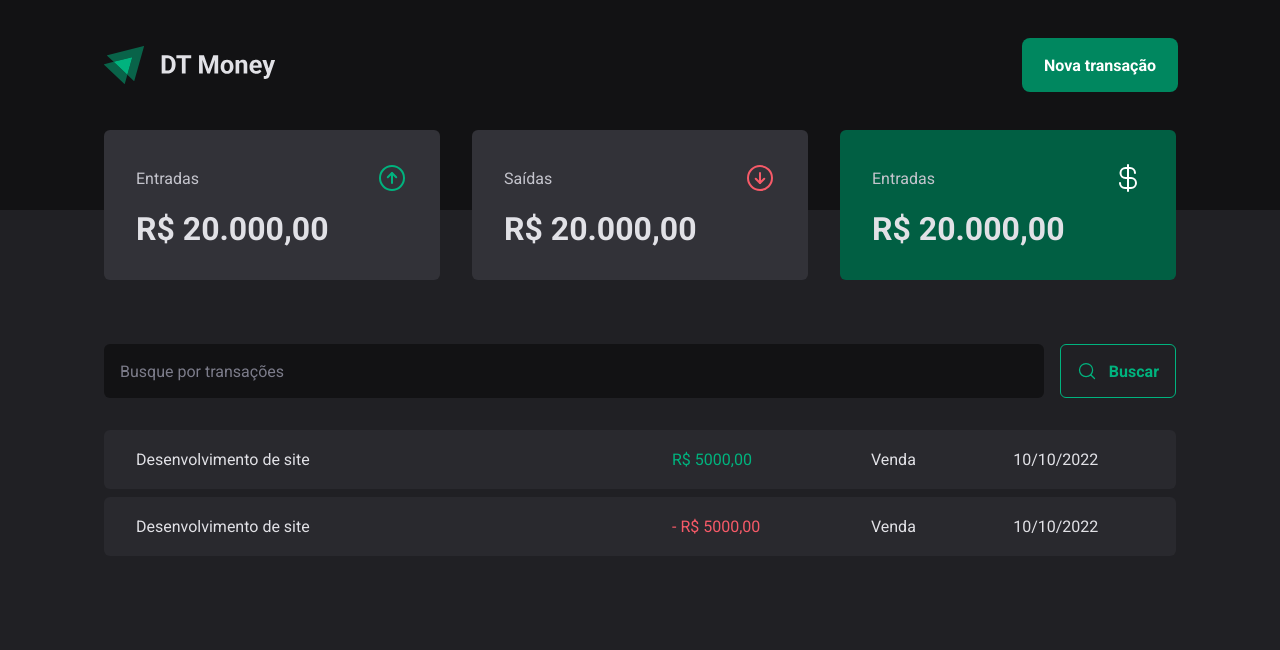
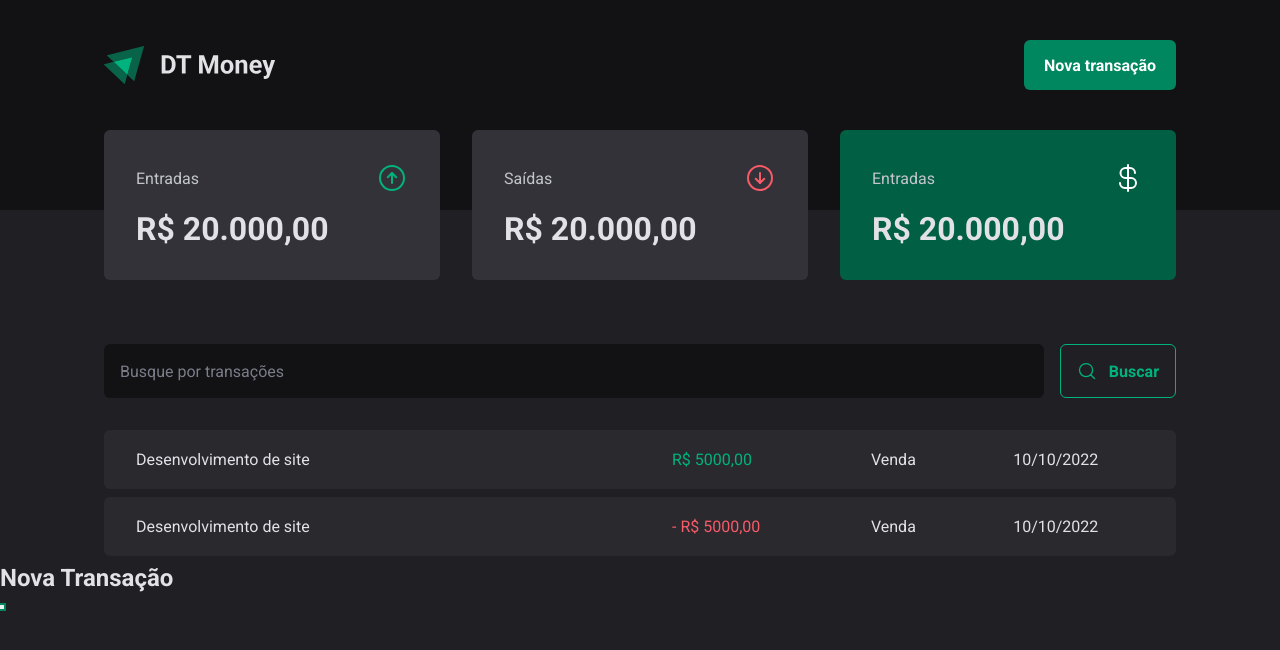
Before and after one commit to RenanArantes/dt-money, a React (Vite) app: page / in a window 1280 px wide. Both pictures are taken after a click on the button "Nova transação". Shown: the top 650 px of the page. Built offline with nearby package versions, Linux system fonts and the light colour scheme.

Commit message:
Modal Acessível (Sem estilização)

```diff
--- a/package.json
+++ b/package.json
@@ -9,6 +9,7 @@
     "preview": "vite preview"
   },
   "dependencies": {
+    "@radix-ui/react-dialog": "^1.0.0",
     "eslint": "^8.24.0",
     "phosphor-react": "^1.4.1",
     "react": "^18.2.0",
--- a/src/Components/Header/index.tsx
+++ b/src/Components/Header/index.tsx
@@ -1,3 +1,5 @@
+import * as Dialog from '@radix-ui/react-dialog'
+
 import logo from '../../assets/logo.svg'
 import { HeaderContainer, HeaderContent, NewTransationButton } from './styles'
 
@@ -7,7 +9,19 @@
       <HeaderContent>
         <img src={logo} alt="DT-Money" />
 
-        <NewTransationButton>Nova transação</NewTransationButton>
+        <Dialog.Root>
+          <Dialog.Trigger asChild>
+            <NewTransationButton>Nova transação</NewTransationButton>
+          </Dialog.Trigger>
+
+          <Dialog.Portal>
+            <Dialog.Overlay />
+            <Dialog.Content>
+              <Dialog.Title>Nova Transação</Dialog.Title>
+              <Dialog.Close />
+            </Dialog.Content>
+          </Dialog.Portal>
+        </Dialog.Root>
       </HeaderContent>
     </HeaderContainer>
   )
```
Also changed, not shown: 1 other file (tests, documents, lock files or other folders).
